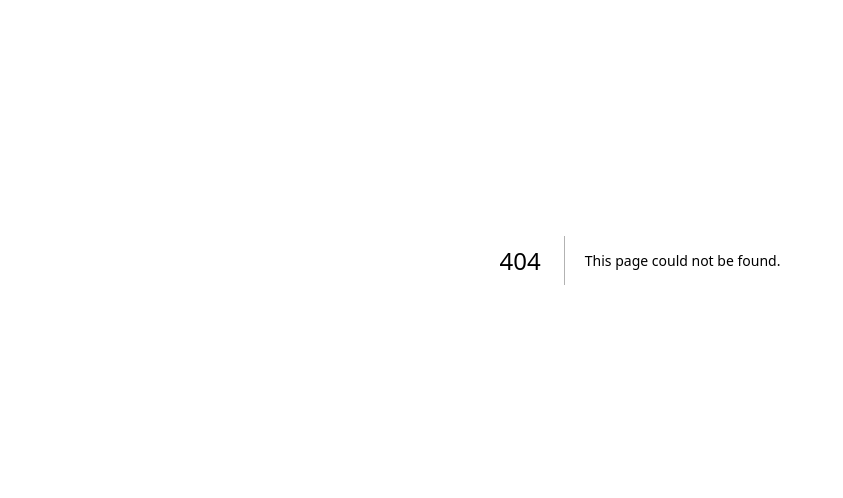
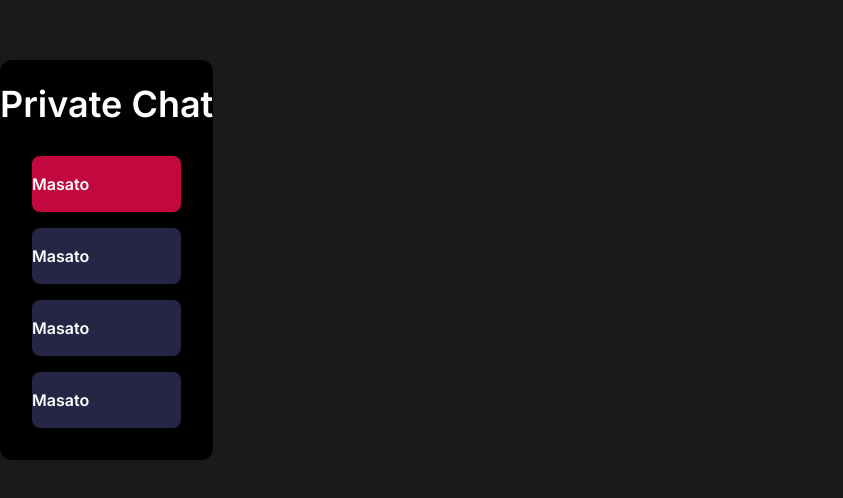
Before and after one commit to ChawinNg/jor-bor-frontend, a Next.js app: page /chats/1 in a window 1280 px wide. Before the commit this address had no page. Shown: the part 140-638 px from the top of the page, without its empty margins (0-843 px from the left). Built offline with nearby package versions, Linux system fonts and the light colour scheme.

Commit message:
feat: chat page

```diff
--- /dev/null
+++ b/src/app/(home)/chats/[id]/page.tsx
@@ -0,0 +1,12 @@
+import PrivateChatList from "@/components/chat/PrivateChatList";
+
+export default function ChatPage({ params }: { params: { id: string } }) {
+  return (
+    <div className="flex flex-col h-screen justify-center items-start gap-y-8">
+      <div className="flex flex-col w-1/6 justify-center bg-black h-1/2 gap-y-6 py-4 items-center rounded-xl">
+        <div className="text-4xl font-semibold py-2">Private Chat</div>
+        <PrivateChatList id={params.id} />
+      </div>
+    </div>
+  );
+}
--- a/src/components/chat/FriendCard.tsx
+++ b/src/components/chat/FriendCard.tsx
@@ -1,3 +1,5 @@
+import Link from "next/link";
+
 export default function FriendCard({
   status,
   name,
@@ -14,9 +16,11 @@ export default function FriendCard({
       <div className="px-12">{status}</div>
       <div className="w-full text-left">{name}</div>
       <div className="px-3">
-        <button className="border-white border-2 py-2 rounded-xl text-base font-normal px-8">
-          Chat
-        </button>
+        <Link href={`/chats/${name}`} className="w-full flex ">
+          <button className="border-white border-2 py-2 rounded-xl text-base font-normal px-8">
+            Chat
+          </button>
+        </Link>
       </div>
     </div>
   );
--- /dev/null
+++ b/src/components/chat/PrivateChat.tsx
@@ -0,0 +1,3 @@
+export default function PrivateChat({ id }: { id: string }) {
+
+}
--- /dev/null
+++ b/src/components/chat/PrivateChatCard.tsx
@@ -0,0 +1,17 @@
+export default function PrivateChatCard({
+  isChat,
+  name,
+}: {
+  isChat: string | boolean;
+  name: string | boolean;
+}) {
+  return (
+    <div
+      className={`flex flex-row w-full  py-4 justify-between rounded-lg text-base  font-semibold items-center  ${
+        !isChat ? "bg-ui-accent" : "bg-ui-red"
+      }`}
+    >
+      <div className="w-full text-left">{name}</div>
+    </div>
+  );
+}
--- /dev/null
+++ b/src/components/chat/PrivateChatList.tsx
@@ -0,0 +1,24 @@
+import PrivateChatCard from "./PrivateChatCard";
+
+export default function PrivateChatList({ id }: { id: string }) {
+  const players = [
+    ["Masato", "999", true],
+    ["Masato", "998", false],
+    ["Masato", "997", false],
+    ["Masato", "996", false],
+    ["Masato", "995", false],
+    ["Masato", "994", false],
+    ["Masato", "993", false],
+    ["Masato", "993", false],
+    ["Masato", "993", false],
+    ["Masato", "993", false],
+  ];
+
+  return (
+    <div className="flex flex-col w-full px-8 overflow-auto gap-y-4 ">
+      {players.map((item, index) => (
+        <PrivateChatCard isChat={item[2]} name={item[0]} key={index} />
+      ))}
+    </div>
+  );
+}
--- a/tailwind.config.ts
+++ b/tailwind.config.ts
@@ -19,6 +19,7 @@ const config: Config = {
         "ui-text-light": "#999999",
         "ui-input": "#121212",
         "ui-input-border": "#1D283A",
+        "ui-accent": "#252645",
       },
     },
   },
```
